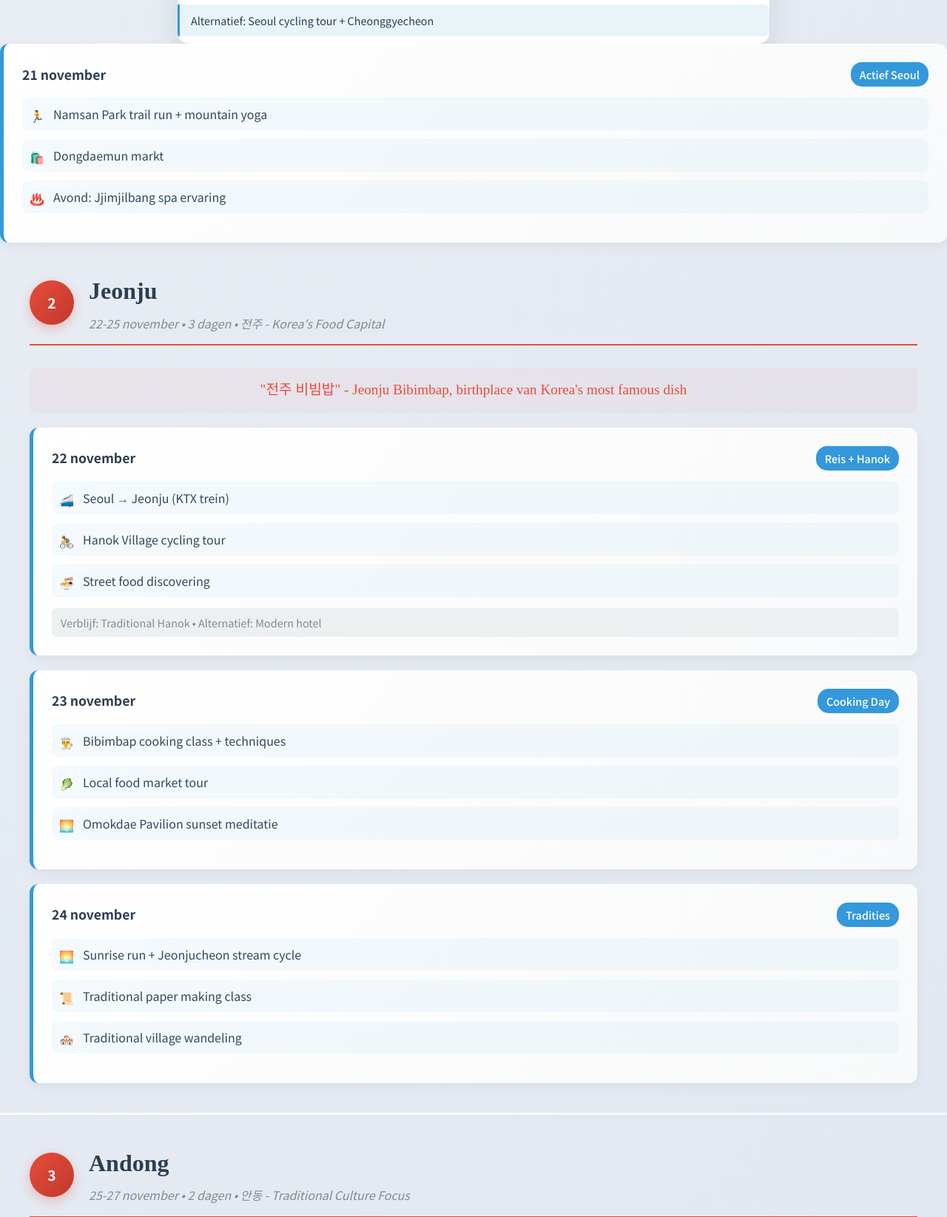
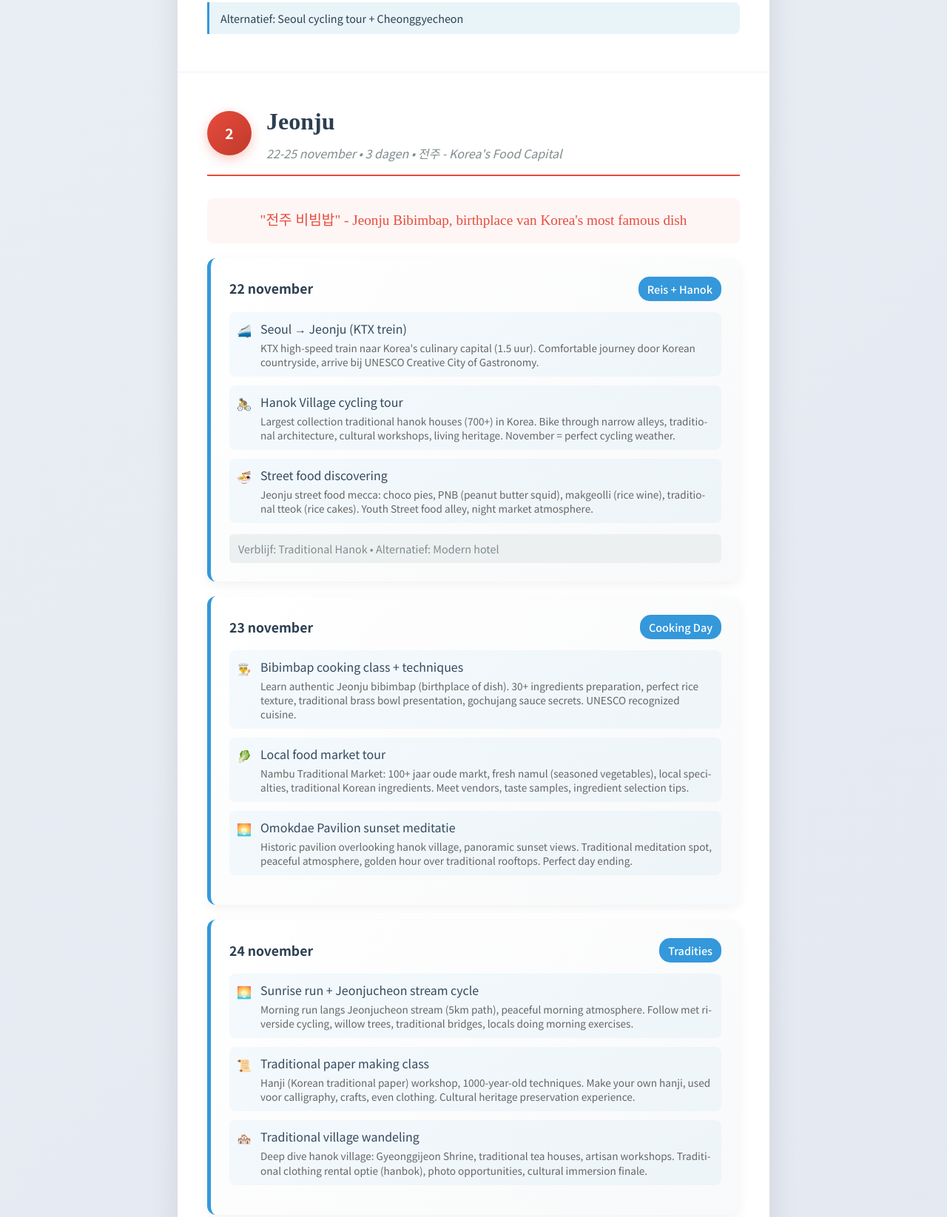
Before and after one commit to krulkrul/korea-reisboekje, a plain HTML site: page index.html in a window 1280 px wide. Shown: the part 6711-8356 px from the top of the page at 74% size. Drawn offline with Linux system fonts and the light colour scheme.

Commit message:
Update index.html

```diff
--- a/index.html
+++ b/index.html
@@ -776,37 +776,13 @@
                         </div>
                     </div>
                 </div>
-                        </div>
                         <div class="activity">
                             <span class="activity-icon">📸</span>
                             <div class="activity-text">Petite France (optioneel)</div>
                         </div>
-                    </div>
                     <div class="alternative">Alternatief: Seoul cycling tour + Cheonggyecheon</div>
-                </div>
-
-                <div class="day-card">
-                    <div class="day-header">
-                        <div class="day-date">21 november</div>
-                        <div class="day-location">Actief Seoul</div>
-                    </div>
-                    <div class="activities">
-                        <div class="activity">
-                            <span class="activity-icon">🏃</span>
-                            <div class="activity-text">Namsan Park trail run + mountain yoga</div>
-                        </div>
-                        <div class="activity">
-                            <span class="activity-icon">🛍️</span>
-                            <div class="activity-text">Dongdaemun markt</div>
-                        </div>
-                        <div class="activity">
-                            <span class="activity-icon">♨️</span>
-                            <div class="activity-text">Avond: Jjimjilbang spa ervaring</div>
-                        </div>
-                    </div>
-                </div>
-            </div>
-        </div>
+            </div>
+		</div>
 
         <!-- Chapter 2: Jeonju -->
         <div class="chapter">
@@ -823,7 +799,7 @@
             </div>
 
             <div class="days-grid">
-                <div class="day-card">
+              <div class="day-card">
                     <div class="day-header">
                         <div class="day-date">22 november</div>
                         <div class="day-location">Reis + Hanok</div>
@@ -831,15 +807,33 @@
                     <div class="activities">
                         <div class="activity">
                             <span class="activity-icon">🚄</span>
-                            <div class="activity-text">Seoul → Jeonju (KTX trein)</div>
+                            <div class="activity-text">
+                                Seoul → Jeonju (KTX trein)
+                                <div style="font-size: 0.85em; color: #666; margin-top: 5px;">
+                                    KTX high-speed train naar Korea's culinary capital (1.5 uur).
+                                    Comfortable journey door Korean countryside, arrive bij UNESCO Creative City of Gastronomy.
+                                </div>
+                            </div>
                         </div>
                         <div class="activity">
                             <span class="activity-icon">🚴</span>
-                            <div class="activity-text">Hanok Village cycling tour</div>
+                            <div class="activity-text">
+                                Hanok Village cycling tour
+                                <div style="font-size: 0.85em; color: #666; margin-top: 5px;">
+                                    Largest collection traditional hanok houses (700+) in Korea.
+                                    Bike through narrow alleys, traditional architecture, cultural workshops, living heritage. November = perfect cycling weather.
+                                </div>
+                            </div>
                         </div>
                         <div class="activity">
                             <span class="activity-icon">🍜</span>
-                            <div class="activity-text">Street food discovering</div>
+                            <div class="activity-text">
+                                Street food discovering
+                                <div style="font-size: 0.85em; color: #666; margin-top: 5px;">
+                                    Jeonju street food mecca: choco pies, PNB (peanut butter squid), makgeolli (rice wine),
+                                    traditional tteok (rice cakes). Youth Street food alley, night market atmosphere.
+                                </div>
+                            </div>
                         </div>
                     </div>
                     <div class="transport-info">Verblijf: Traditional Hanok • Alternatief: Modern hotel</div>
@@ -853,15 +847,33 @@
                     <div class="activities">
                         <div class="activity">
                             <span class="activity-icon">👨‍🍳</span>
-                            <div class="activity-text">Bibimbap cooking class + techniques</div>
+                            <div class="activity-text">
+                                Bibimbap cooking class + techniques
+                                <div style="font-size: 0.85em; color: #666; margin-top: 5px;">
+                                    Learn authentic Jeonju bibimbap (birthplace of dish). 30+ ingredients preparation,
+                                    perfect rice texture, traditional brass bowl presentation, gochujang sauce secrets. UNESCO recognized cuisine.
+                                </div>
+                            </div>
                         </div>
                         <div class="activity">
                             <span class="activity-icon">🥬</span>
-                            <div class="activity-text">Local food market tour</div>
+                            <div class="activity-text">
+                                Local food market tour
+                                <div style="font-size: 0.85em; color: #666; margin-top: 5px;">
+                                    Nambu Traditional Market: 100+ jaar oude markt, fresh namul (seasoned vegetables),
+                                    local specialties, traditional Korean ingredients. Meet vendors, taste samples, ingredient selection tips.
+                                </div>
+                            </div>
                         </div>
                         <div class="activity">
                             <span class="activity-icon">🌅</span>
-                            <div class="activity-text">Omokdae Pavilion sunset meditatie</div>
+                            <div class="activity-text">
+                                Omokdae Pavilion sunset meditatie
+                                <div style="font-size: 0.85em; color: #666; margin-top: 5px;">
+                                    Historic pavilion overlooking hanok village, panoramic sunset views.
+                                    Traditional meditation spot, peaceful atmosphere, golden hour over traditional rooftops. Perfect day ending.
+                                </div>
+                            </div>
                         </div>
                     </div>
                 </div>
@@ -874,15 +886,33 @@
                     <div class="activities">
                         <div class="activity">
                             <span class="activity-icon">🌅</span>
-                            <div class="activity-text">Sunrise run + Jeonjucheon stream cycle</div>
+                            <div class="activity-text">
+                                Sunrise run + Jeonjucheon stream cycle
+                                <div style="font-size: 0.85em; color: #666; margin-top: 5px;">
+                                    Morning run langs Jeonjucheon stream (5km path), peaceful morning atmosphere.
+                                    Follow met riverside cycling, willow trees, traditional bridges, locals doing morning exercises.
+                                </div>
+                            </div>
                         </div>
                         <div class="activity">
                             <span class="activity-icon">📜</span>
-                            <div class="activity-text">Traditional paper making class</div>
+                            <div class="activity-text">
+                                Traditional paper making class
+                                <div style="font-size: 0.85em; color: #666; margin-top: 5px;">
+                                    Hanji (Korean traditional paper) workshop, 1000-year-old techniques.
+                                    Make your own hanji, used voor calligraphy, crafts, even clothing. Cultural heritage preservation experience.
+                                </div>
+                            </div>
                         </div>
                         <div class="activity">
                             <span class="activity-icon">🏘️</span>
-                            <div class="activity-text">Traditional village wandeling</div>
+                            <div class="activity-text">
+                                Traditional village wandeling
+                                <div style="font-size: 0.85em; color: #666; margin-top: 5px;">
+                                    Deep dive hanok village: Gyeonggijeon Shrine, traditional tea houses, artisan workshops.
+                                    Traditional clothing rental optie (hanbok), photo opportunities, cultural immersion finale.
+                                </div>
+                            </div>
                         </div>
                     </div>
                 </div>
@@ -1116,50 +1146,7 @@
                     </div>
                 </div>
             </div>
-        </div><div class="days-grid">
-                <div class="day-card">
-                    <div class="day-header">
-                        <div class="day-date">27 november</div>
-                        <div class="day-location">Temples</div>
-                    </div>
-                    <div class="activities">
-                        <div class="activity">
-                            <span class="activity-icon">🚌</span>
-                            <div class="activity-text">Andong → Gyeongju reis</div>
-                        </div>
-                        <div class="activity">
-                            <span class="activity-icon">🏯</span>
-                            <div class="activity-text">Bulguksa tempel complex</div>
-                        </div>
-                        <div class="activity">
-                            <span class="activity-icon">🏠</span>
-                            <div class="activity-text">Check-in traditional hanok</div>
-                        </div>
-                    </div>
-                </div>
-
-                <div class="day-card">
-                    <div class="day-header">
-                        <div class="day-date">28 november</div>
-                        <div class="day-location">Ancient Sites</div>
-                    </div>
-                    <div class="activities">
-                        <div class="activity">
-                            <span class="activity-icon">🚴</span>
-                            <div class="activity-text">Tumuli Park cycling (ancient burial mounds)</div>
-                        </div>
-                        <div class="activity">
-                            <span class="activity-icon">⭐</span>
-                            <div class="activity-text">Cheomseongdae observatory (oldest in Asia)</div>
-                        </div>
-                        <div class="activity">
-                            <span class="activity-icon">🗿</span>
-                            <div class="activity-text">Seokguram grotto UNESCO site</div>
-                        </div>
-                    </div>
-                </div>
-            </div>
-        </div>
+
 
         <!-- Chapter 5: Seoraksan -->
         <div class="chapter">
```
